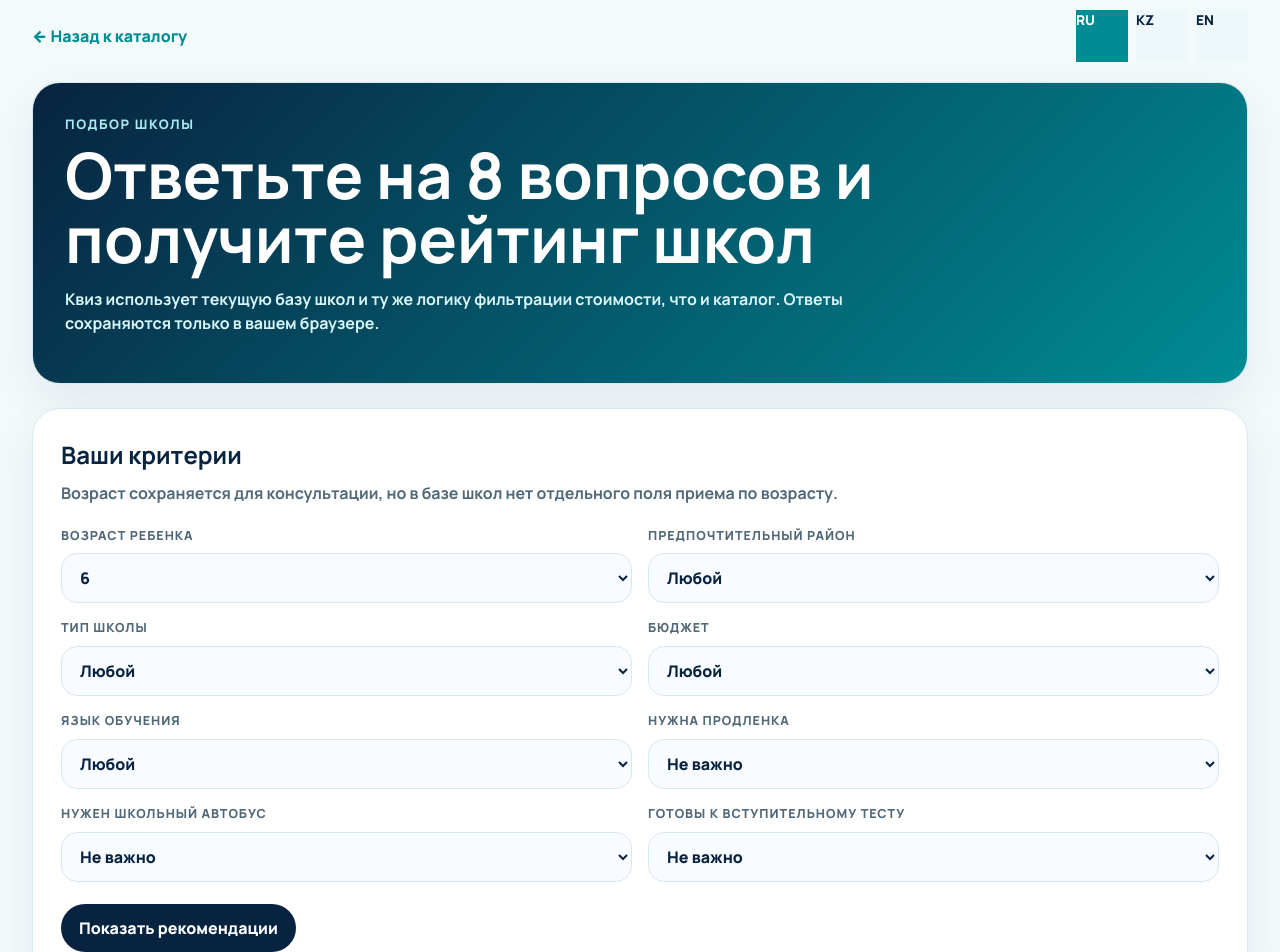
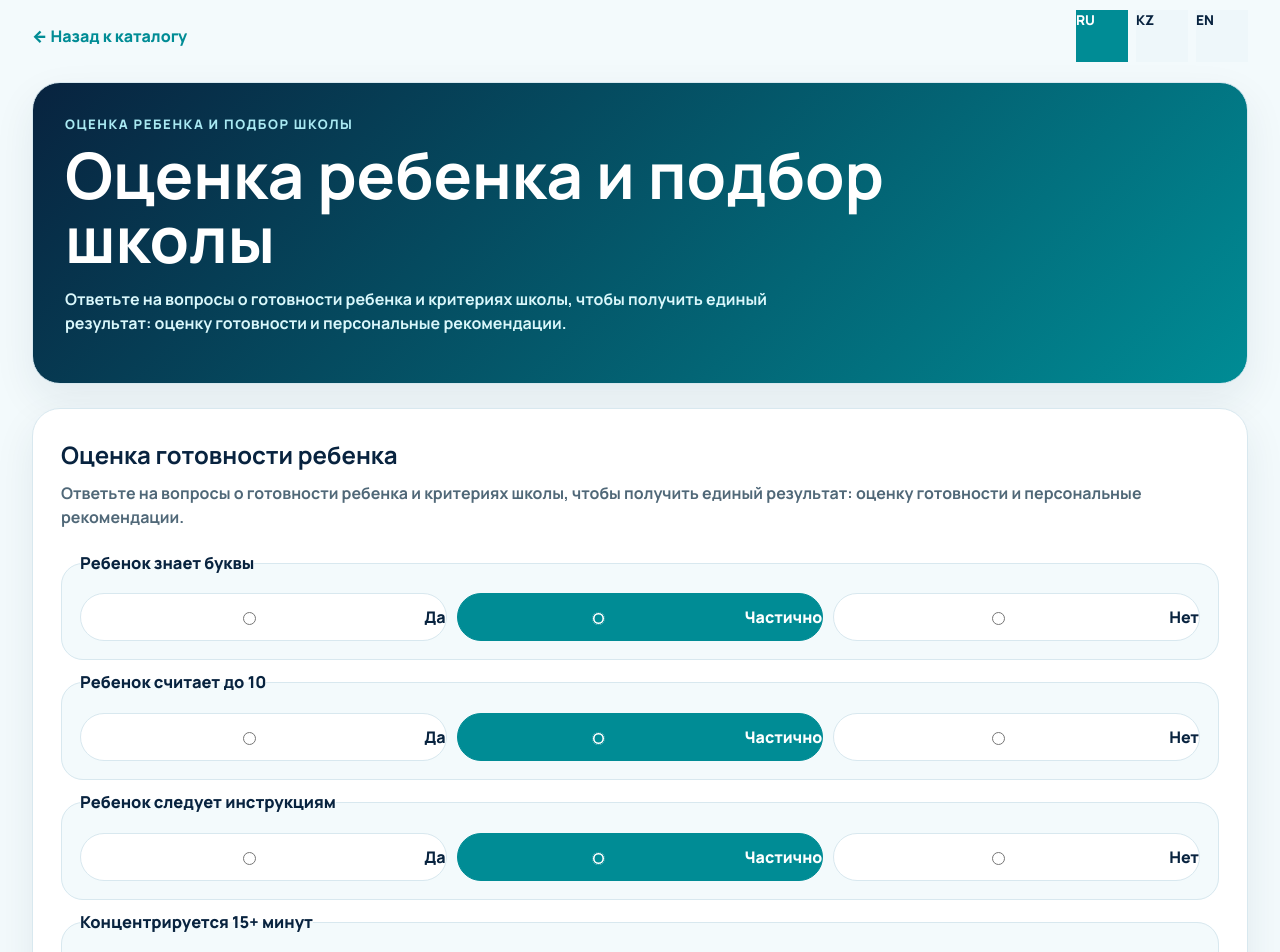
Before and after one commit to rexstout5/school-choice-kz, a Next.js app: page /quiz in a window 1280 px wide. Shown: the top 952 px of the page. Built offline with nearby package versions, Linux system fonts and the light colour scheme.

Commit message:
Merge readiness assessment into school quiz

```diff
--- a/app/globals.css
+++ b/app/globals.css
@@ -4230,3 +4230,25 @@ main {
     width: 100%;
   }
 }
+
+.readiness-options--quiz {
+  grid-template-columns: 1fr;
+}
+
+.readiness-question--compact legend {
+  display: block;
+}
+
+.readiness-results--quiz {
+  margin-top: 0;
+}
+
+@media (max-width: 560px) {
+  .readiness-results--quiz {
+    grid-template-columns: 1fr;
+  }
+
+  .readiness-results--quiz .readiness-score {
+    min-height: 180px;
+  }
+}
--- a/app/quiz/page.jsx
+++ b/app/quiz/page.jsx
@@ -25,7 +25,12 @@ const initialAnswers = {
   instructionLanguage: 'any',
   afterSchoolProgram: 'not_important',
   schoolBus: 'not_important',
-  admissionTest: 'not_important'
+  admissionTest: 'not_important',
+  knowsLetters: 'partial',
+  countsTo10: 'partial',
+  followsInstructions: 'partial',
+  concentrates15Minutes: 'partial',
+  retellsStory: 'partial'
 };
 
 const languageOptions = [
@@ -38,16 +43,19 @@ const childAgeOptions = ['5', '6', '7'];
 const schoolTypeOptions = ['public', 'private', 'international', 'any'];
 const budgetOptions = ['free', 'paid_only', 'up_to_200000', 'range_200000_400000', 'range_400000_800000', 'range_800000_plus', 'unknown_price', 'any'];
 const preferenceOptions = ['yes', 'no', 'not_important'];
+const readinessAnswerScores = { yes: 20, partial: 10, no: 0 };
+const readinessQuestionKeys = ['knowsLetters', 'countsTo10', 'followsInstructions', 'concentrates15Minutes', 'retellsStory'];
 
 const translations = {
   ru: {
     languageSwitcherLabel: 'Выберите язык интерфейса',
     backToCatalog: 'Назад к каталогу',
-    pageKicker: 'Подбор школы',
-    pageTitle: 'Ответьте на 8 вопросов и получите рейтинг школ',
+    pageKicker: 'Оценка ребенка и подбор школы',
+    pageTitle: 'Оценка ребенка и подбор школы',
     pageDescription:
-      'Квиз использует текущую базу школ и ту же логику фильтрации стоимости, что и каталог. Ответы сохраняются только в вашем браузере.',
-    formTitle: 'Ваши критерии',
+      'Ответьте на вопросы о готовности ребенка и критериях школы, чтобы получить единый результат: оценку готовности и персональные рекомендации.',
+    readinessFormTitle: 'Оценка готовности ребенка',
+    formTitle: 'Критерии школы',
     submit: 'Показать рекомендации',
     update: 'Обновить рекомендации',
     saved: 'Ответы сохранены локально.',
@@ -60,13 +68,19 @@ const translations = {
       instructionLanguage: 'Язык обучения',
       afterSchoolProgram: 'Нужна продленка',
       schoolBus: 'Нужен школьный автобус',
-      admissionTest: 'Готовы к вступительному тесту'
+      admissionTest: 'Готовы к вступительному тесту',
+      knowsLetters: 'Ребенок знает буквы',
+      countsTo10: 'Ребенок считает до 10',
+      followsInstructions: 'Ребенок следует инструкциям',
+      concentrates15Minutes: 'Концентрируется 15+ минут',
+      retellsStory: 'Может пересказать историю'
     },
     any: 'Любой',
     preference: {
       yes: 'Да',
       no: 'Нет',
-      not_important: 'Не важно'
+      not_important: 'Не важно',
+      partial: 'Частично'
     },
     budgets: {
       free: 'Только бесплатные',
@@ -92,6 +106,12 @@ const translations = {
     freePublicSchool: 'Бесплатная государственная школа',
     perMonth: 'в месяц',
     unavailableAge: 'Проверьте у школы прием и наличие мест для возраста',
+    readinessScoreTitle: 'Готовность ребенка',
+    strengthsTitle: 'Сильные стороны',
+    improvementsTitle: 'Зоны роста',
+    noStrengths: 'Сильные стороны проявятся по мере подготовки.',
+    noImprovements: 'Критичных зон развития не отмечено.',
+    readinessReason: (value) => `✓ Готовность ребенка учтена в подборе: ${value}%`,
     reasons: {
       district: (value) => `✓ Район совпадает: ${value}`,
       schoolType: (value) => `✓ Тип школы совпадает: ${value}`,
@@ -104,7 +124,9 @@ const translations = {
       flexibleBudget: '✓ Бюджет не ограничен',
       flexibleDistrict: '✓ Район не ограничен',
       flexibleLanguage: '✓ Язык обучения не ограничен',
-      partialMatch: 'Школа включена в рейтинг для сравнения компромиссов'
+      partialMatch: 'Школа включена в рейтинг для сравнения компромиссов',
+      gentleReadiness: '✓ Мягкая адаптация подходит к текущей готовности',
+      advancedReadiness: '✓ Формат подходит для высокой готовности'
     },
     concerns: {
       district: (value) => `⚠ Другой район: ${value}`,
@@ -122,11 +144,12 @@ const translations = {
   kz: {
     languageSwitcherLabel: 'Интерфейс тілін таңдаңыз',
     backToCatalog: 'Каталогқа оралу',
-    pageKicker: 'Мектеп таңдау',
-    pageTitle: '8 сұраққа жауап беріп, мектеп рейтингін алыңыз',
+    pageKicker: 'Баланы бағалау және мектеп таңдау',
+    pageTitle: 'Баланы бағалау және мектеп таңдау',
     pageDescription:
-      'Квиз ағымдағы мектеп базасын және каталогтағы баға сүзгілеу логикасын пайдаланады. Жауаптар тек браузеріңізде сақталады.',
-    formTitle: 'Критерийлеріңіз',
+      'Баланың дайындығы мен мектеп критерийлері туралы сұрақтарға жауап беріп, дайындық бағасын және жеке ұсыныстарды алыңыз.',
+    readinessFormTitle: 'Баланың дайындығын бағалау',
+    formTitle: 'Мектеп критерийлері',
     submit: 'Ұсыныстарды көрсету',
     update: 'Ұсыныстарды жаңарту',
     saved: 'Жауаптар жергілікті сақталды.',
@@ -139,13 +162,19 @@ const translations = {
       instructionLanguage: 'Оқыту тілі',
       afterSchoolProgram: 'Сабақтан кейінгі бағдарлама керек пе',
       schoolBus: 'Мектеп автобусы керек пе',
-      admissionTest: 'Қабылдау тестіне дайынсыз ба'
+      admissionTest: 'Қабылдау тестіне дайынсыз ба',
+      knowsLetters: 'Бала әріптерді біледі',
+      countsTo10: 'Бала 10-ға дейін санайды',
+      followsInstructions: 'Бала нұсқауларды орындайды',
+      concentrates15Minutes: '15+ минут зейін қояды',
+      retellsStory: 'Әңгімені мазмұндай алады'
     },
     any: 'Кез келген',
     preference: {
       yes: 'Иә',
       no: 'Жоқ',
-      not_important: 'Маңызды емес'
+      not_important: 'Маңызды емес',
+      partial: 'Ішінара'
     },
     budgets: {
       free: 'Тек тегін',
@@ -171,6 +200,12 @@ const translations = {
     freePublicSchool: 'Тегін мемлекеттік мектеп',
     perMonth: 'айына',
     unavailableAge: 'Мектептен осы жасқа қабылдау мен бос орындарды нақтылаңыз',
+    readinessScoreTitle: 'Баланың дайындығы',
+    strengthsTitle: 'Күшті жақтары',
+    improvementsTitle: 'Дамытатын тұстар',
+    noStrengths: 'Күшті жақтары дайындық барысында айқындалады.',
+    noImprovements: 'Маңызды даму аймақтары белгіленбеді.',
+    readinessReason: (value) => `✓ Баланың дайындығы таңдауда ескерілді: ${value}%`,
     reasons: {
       district: (value) => `✓ Аудан сәйкес: ${value}`,
       schoolType: (value) => `✓ Мектеп түрі сәйкес: ${value}`,
@@ -183,7 +218,9 @@ const translations = {
       flexibleBudget: '✓ Бюджет шектелмеген',
       flexibleDistrict: '✓ Аудан шектелмеген',
       flexibleLanguage: '✓ Оқыту тілі шектелмеген',
-      partialMatch: 'Мектеп ымыралы нұсқаларды салыстыру үшін рейтингке қосылды'
+      partialMatch: 'Мектеп ымыралы нұсқаларды салыстыру үшін рейтингке қосылды',
+      gentleReadiness: '✓ Жұмсақ бейімделу қазіргі дайындыққа сәйкес',
+      advancedReadiness: '✓ Формат жоғары дайындыққа сәйкес'
     },
     concerns: {
       district: (value) => `⚠ Басқа аудан: ${value}`,
@@ -201,11 +238,12 @@ const translations = {
   en: {
     languageSwitcherLabel: 'Choose interface language',
     backToCatalog: 'Back to catalog',
-    pageKicker: 'School recommendation',
-    pageTitle: 'Answer 8 questions and get ranked school matches',
+    pageKicker: 'Child Assessment & School Matching',
+    pageTitle: 'Child Assessment & School Matching',
     pageDescription:
-      'The quiz uses the current school database and the same tuition filter logic as the catalog. Answers are stored only in your browser.',
-    formTitle: 'Your criteria',
+      'Answer readiness and school-preference questions to get one result: readiness insights followed by personalized school matches.',
+    readinessFormTitle: 'Child readiness assessment',
+    formTitle: 'School criteria',
     submit: 'Show recommendations',
     update: 'Update recommendations',
     saved: 'Answers saved locally.',
@@ -218,13 +256,19 @@ const translations = {
       instructionLanguage: 'Language of instruction',
       afterSchoolProgram: 'Need after-school program',
       schoolBus: 'Need school bus',
-      admissionTest: 'Admission test acceptable'
+      admissionTest: 'Admission test acceptable',
+      knowsLetters: 'Child knows letters',
+      countsTo10: 'Child can count to 10',
+      followsInstructions: 'Child follows instructions',
+      concentrates15Minutes: 'Concentrates for 15+ minutes',
+      retellsStory: 'Can retell a story'
     },
     any: 'Any',
     preference: {
       yes: 'Yes',
       no: 'No',
-      not_important: 'Not important'
+      not_important: 'Not important',
+      partial: 'Partially'
     },
     budgets: {
       free: 'Free only',
@@ -250,6 +294,12 @@ const translations = {
     freePublicSchool: 'Free public school',
     perMonth: 'month',
     unavailableAge: 'Confirm admissions and seats for this age with the school',
+    readinessScoreTitle: 'Child readiness',
+    strengthsTitle: 'Strengths',
+    improvementsTitle: 'Areas to improve',
+    noStrengths: 'Strengths will become clearer with preparation.',
+    noImprovements: 'No critical development areas marked.',
+    readinessReason: (value) => `✓ Child readiness included in matching: ${value}%`,
     reasons: {
       district: (value) => `✓ District matches: ${value}`,
       schoolType: (value) => `✓ School type matches: ${value}`,
@@ -262,7 +312,9 @@ const translations = {
       flexibleBudget: '✓ Budget is flexible',
       flexibleDistrict: '✓ District is flexible',
       flexibleLanguage: '✓ Instruction language is flexible',
-      partialMatch: 'Included in the ranking so you can compare trade-offs'
+      partialMatch: 'Included in the ranking so you can compare trade-offs',
+      gentleReadiness: '✓ Gentle adaptation fits current readiness',
+      advancedReadiness: '✓ Format fits high readiness'
     },
     concerns: {
       district: (value) => `⚠ Different district: ${value}`,
@@ -333,7 +385,20 @@ const formatPrice = (school, formatter, t) => {
 
 const getLocalizedYesNo = (value, language) => getLocalizedEnumLabel('yesNoUnknown', value, language);
 
-const scoreSchool = ({ school, answers, language, moneyFormatter, t }) => {
+const getReadinessScore = (answers) =>
+  readinessQuestionKeys.reduce((sum, key) => sum + (readinessAnswerScores[answers[key]] ?? 0), 0);
+
+const getReadinessInsights = (answers, t) => {
+  const strengths = readinessQuestionKeys.filter((key) => answers[key] === 'yes').map((key) => t.labels[key]);
+  const improvements = readinessQuestionKeys.filter((key) => answers[key] === 'partial' || answers[key] === 'no').map((key) => t.labels[key]);
+  return {
+    score: getReadinessScore(answers),
+    strengths: strengths.length > 0 ? strengths : [t.noStrengths],
+    improvements: improvements.length > 0 ? improvements : [t.noImprovements]
+  };
+};
+
+const scoreSchool = ({ school, answers, language, moneyFormatter, t, readinessScore }) => {
   let score = 0;
   const maxScore = 100;
   const why = [];
@@ -406,6 +471,19 @@ const scoreSchool = ({ school, answers, language, moneyFormatter, t }) => {
   } else {
     concerns.push(t.concerns.schoolBus(getLocalizedYesNo(school.school_bus, language)));
   }
+
+  if (readinessScore >= 80) {
+    score += school.admission_test === 'yes' || school.type === 'specialized' ? 6 : 3;
+    why.push(t.reasons.advancedReadiness);
+  } else if (readinessScore < 60) {
+    const hasGentleStart = school.after_school_program === 'yes' || school.admission_test !== 'yes';
+    score += hasGentleStart ? 6 : 2;
+    why.push(t.reasons.gentleReadiness);
+  } else {
+    score += 4;
+  }
+
+  why.push(t.readinessReason(readinessScore));
 
   if (answers.admissionTest === 'not_important') {
     score += 7;
@@ -534,14 +612,15 @@ export default function QuizPage() {
 
   const t = translations[currentLanguage];
   const moneyFormatter = useMemo(() => getMoneyFormatter(currentLanguage), [currentLanguage]);
+  const readiness = useMemo(() => getReadinessInsights(answers, t), [answers, t]);
   const recommendations = useMemo(
     () =>
       schools
         .filter((school) => doesSchoolMatchBudgetFilter(school, answers.budget))
-        .map((school) => scoreSchool({ school, answers, language: currentLanguage, moneyFormatter, t }))
+        .map((school) => scoreSchool({ school, answers, language: currentLanguage, moneyFormatter, t, readinessScore: readiness.score }))
         .sort((first, second) => second.score - first.score || getLocalizedSchoolValue(first.school.name, currentLanguage).localeCompare(getLocalizedSchoolValue(second.school.name, currentLanguage)))
         .slice(0, 12),
-    [answers, currentLanguage, moneyFormatter, t]
+    [answers, currentLanguage, moneyFormatter, t, readiness.score]
   );
 
   const updateAnswer = (name, value) => {
@@ -589,6 +668,27 @@ export default function QuizPage() {
       </section>
 
       <form className="quiz-form" onSubmit={handleSubmit}>
+        <div className="quiz-form__header">
+          <h2>{t.readinessFormTitle}</h2>
+          <p>{t.pageDescription}</p>
+        </div>
+
+        <div className="readiness-options readiness-options--quiz">
+          {readinessQuestionKeys.map((key) => (
+            <fieldset className="readiness-question readiness-question--compact" key={key}>
+              <legend>{t.labels[key]}</legend>
+              <div className="readiness-options">
+                {['yes', 'partial', 'no'].map((option) => (
+                  <label key={option} className={answers[key] === option ? 'readiness-option readiness-option--selected' : 'readiness-option'}>
+                    <input type="radio" name={key} value={option} checked={answers[key] === option} onChange={() => updateAnswer(key, option)} />
+                    {t.preference[option]}
+                  </label>
+                ))}
+              </div>
+            </fieldset>
+          ))}
+        </div>
+
         <div className="quiz-form__header">
           <h2>{t.formTitle}</h2>
           <p>{t.ageNote}</p>
@@ -644,6 +744,22 @@ export default function QuizPage() {
 
       {hasSubmitted ? (
         <section className="quiz-results" aria-live="polite">
+          <div className="readiness-results readiness-results--quiz">
+            <div className="readiness-score">
+              <span>{t.readinessScoreTitle}</span>
+              <strong>{readiness.score}%</strong>
+            </div>
+            <div className="readiness-insights">
+              <section>
+                <h3>{t.strengthsTitle}</h3>
+                <ul>{readiness.strengths.map((item) => <li key={item}>{item}</li>)}</ul>
+              </section>
+              <section>
+                <h3>{t.improvementsTitle}</h3>
+                <ul>{readiness.improvements.map((item) => <li key={item}>{item}</li>)}</ul>
+              </section>
+            </div>
+          </div>
           {recommendations.length > 0 ? (
             <>
               <h2>{t.resultsTitle(recommendations.length)}</h2>
```
